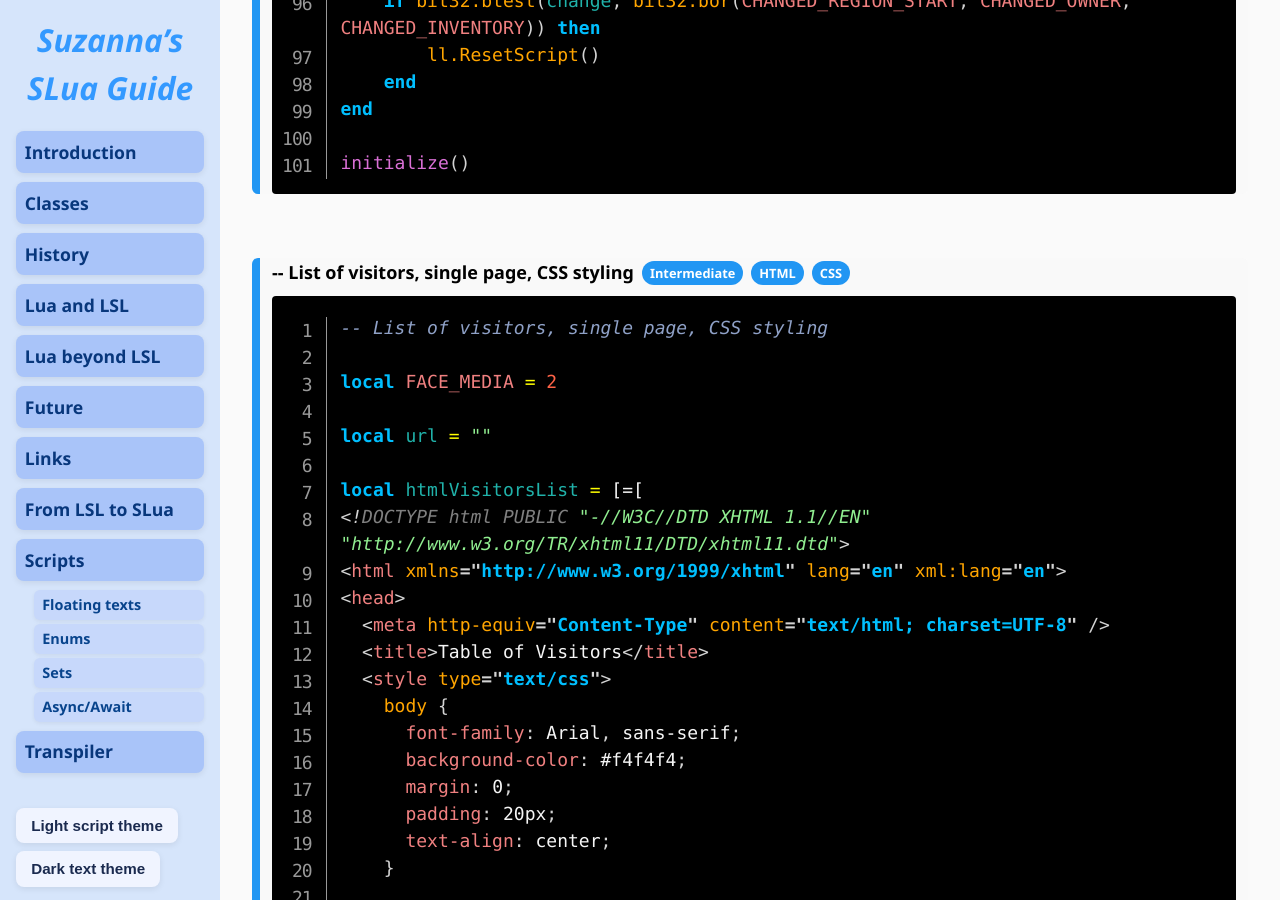
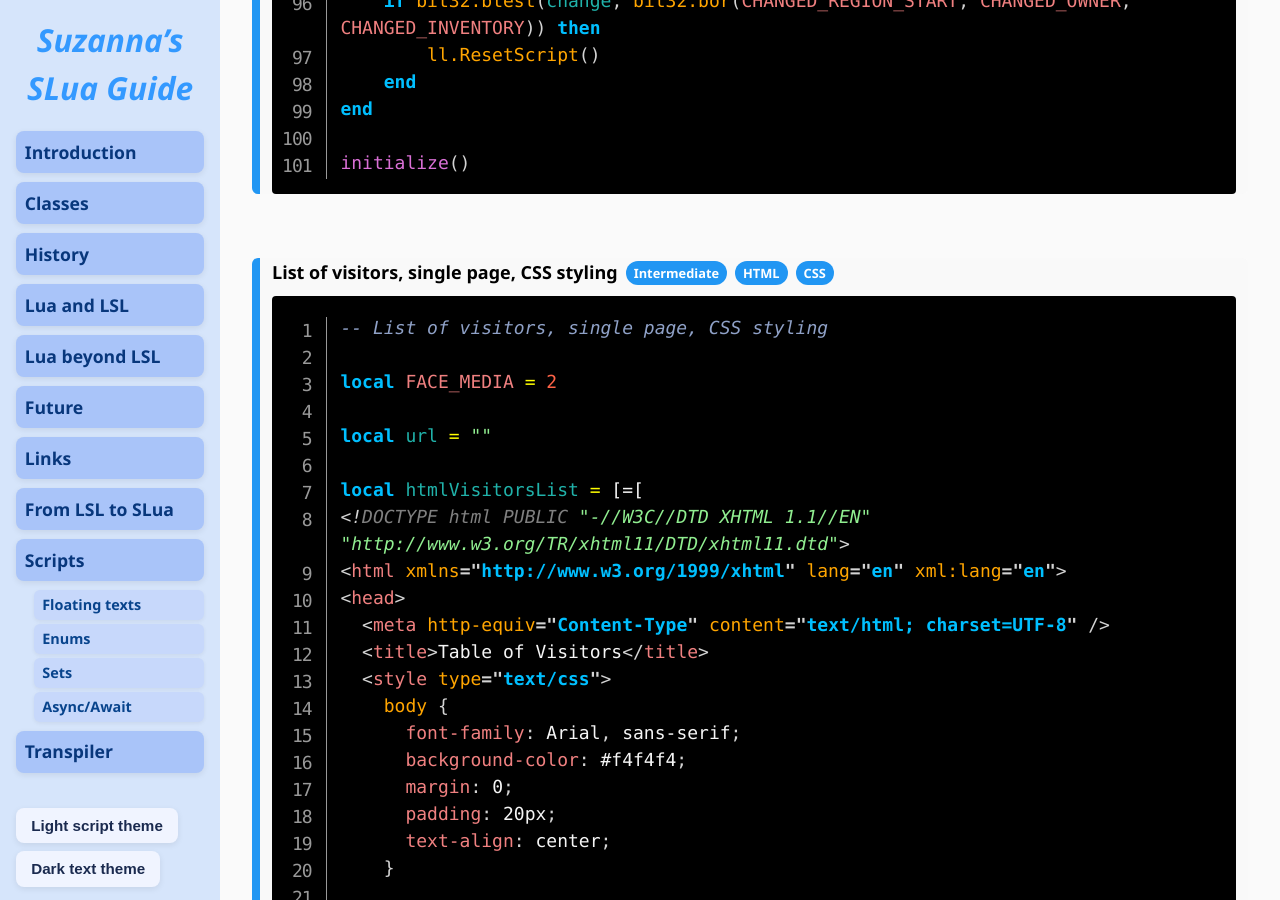
Before and after one commit to Suzanna-Linn/slua, a Jekyll site: the page built from docs/scripts-web.md, in a window 1280 px wide and 900 px high, scrolled down 14568 px. Built offline with Jekyll 4.4.1, drawn with Linux system fonts in a browser that asks for light colours; nearby versions of some CDN libraries; comment, search, counter and statistics services are not loaded.

Commit message:
Update scripts-web.md

```diff
--- a/docs/scripts-web.md
+++ b/docs/scripts-web.md
@@ -514,7 +514,7 @@ initialize(){% endcapture %}
 <pre class="language-slua line-numbers"><code class="language-slua">{{ slua | escape }}</code></pre>
 </div>
 <div class="script-box intermediate">
-<h4>-- List of visitors, single page, CSS styling<span class="extra">HTML</span><span class="extra">CSS</span></h4>
+<h4>List of visitors, single page, CSS styling<span class="extra">HTML</span><span class="extra">CSS</span></h4>
 {% capture slua %}-- List of visitors, single page, CSS styling
 
 local FACE_MEDIA = 2
```
